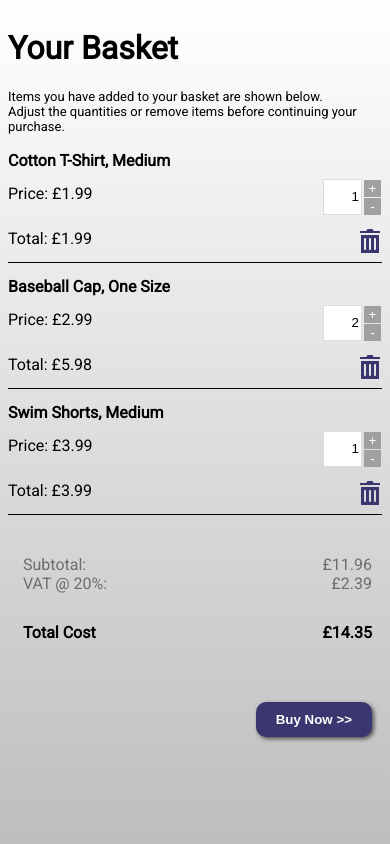
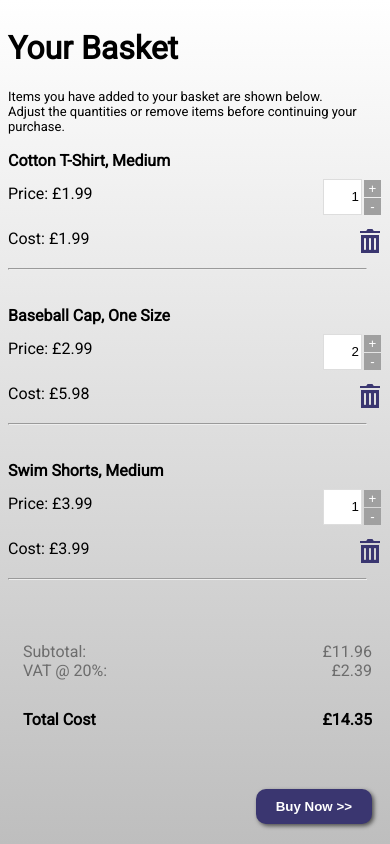
Before and after one commit to hutchida/your-basket, a Vue app: page / in a window 390 px wide. Built offline with nearby package versions, Linux system fonts and the light colour scheme.

Commit message:
minor css tweaks
added hr instead of border line so it would remove when row deleted, fixed the disable button greying

```diff
--- a/src/assets/styles/app.css
+++ b/src/assets/styles/app.css
@@ -28,10 +28,11 @@ input[type='number'] {
     -moz-appearance: textfield;
 }
 
-:disabled {
-    background: #dddddd;
+.button-checkout[disabled]:disabled
+{
+    background-color: #cccccc ;
     cursor: not-allowed;
-    color: rgb(231, 230, 230);
+    color: #acacac
 }
 
 svg {
@@ -181,13 +182,16 @@ p.title {
         padding-left: 0;
     }
 
+    hr {
+      margin-top: 20px;
+    }
+
     .basket-container {
         margin-left: 0px;
     }
 
     .basket {
         display: block;
-        border-bottom: 1px solid black;
         margin-bottom: 10px;
         padding-bottom: 10px;
         overflow: hidden;
--- a/src/components/Cart.vue
+++ b/src/components/Cart.vue
@@ -65,7 +65,7 @@
                     </div>
                 </span>
                 <span class="right container-delete">
-                    <span class="hidden-desktop">Total:</span> £{{
+                    <span class="hidden-desktop">Cost:</span> £{{
                         (p.quantity * p.price).toFixed(2)
                     }}
                     <a
@@ -84,7 +84,8 @@
                                 d="M3 6v18h18v-18h-18zm5 14c0 .552-.448 1-1 1s-1-.448-1-1v-10c0-.552.448-1 1-1s1 .448 1 1v10zm5 0c0 .552-.448 1-1 1s-1-.448-1-1v-10c0-.552.448-1 1-1s1 .448 1 1v10zm5 0c0 .552-.448 1-1 1s-1-.448-1-1v-10c0-.552.448-1 1-1s1 .448 1 1v10zm4-18v2h-20v-2h5.711c.9 0 1.631-1.099 1.631-2h5.315c0 .901.73 2 1.631 2h5.712z"
                             /></svg
                     ></a>
-                </span>
+                <hr /></span>
+
             </template>
         </div>
 
```
